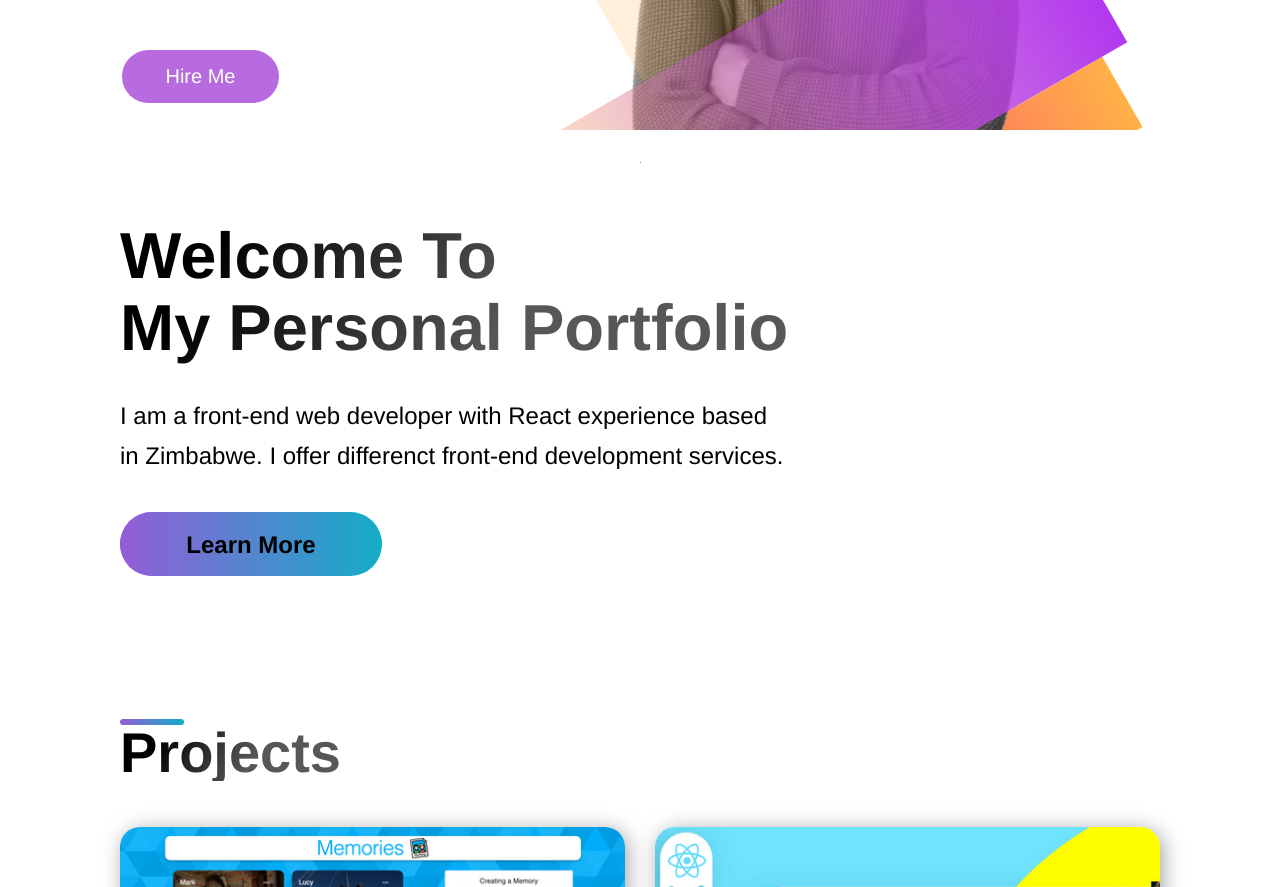
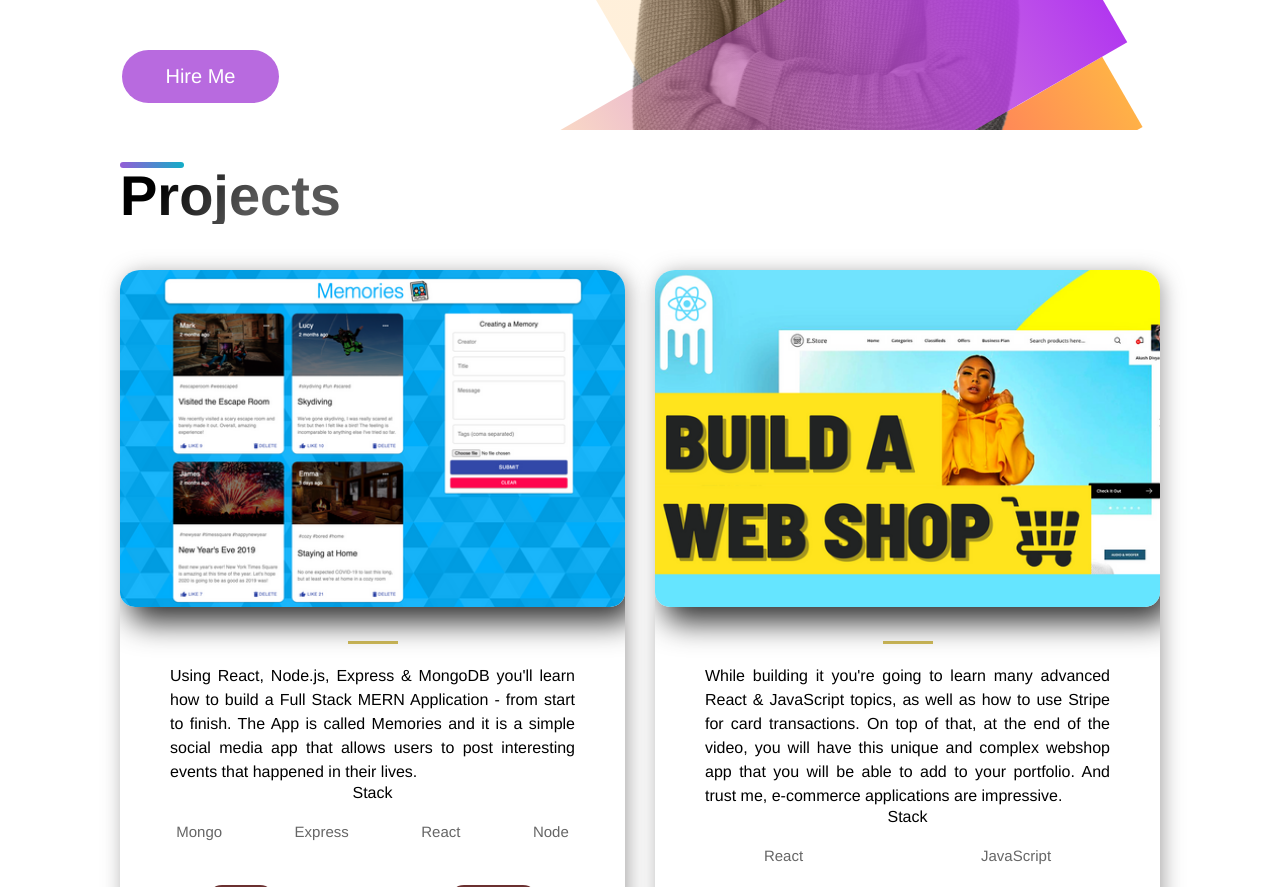
Before and after one commit to yesayajones/portfolio, a Next.js app: page / in a window 1280 px wide. Shown: the part 500-1387 px from the top of the page. Built offline with nearby package versions, Linux system fonts and the light colour scheme.

Commit message:
chore: Remove Timeline references

```diff
--- a/src/pages/index.js
+++ b/src/pages/index.js
@@ -6,12 +6,10 @@ import Hero from '../components/Hero/Hero';
 import Projects from '../components/Projects/Projects';
 import { Stack } from '../components/Stack/Stack';
 import Technologies from '../components/Technologies/Technologies';
-import Timeline from '../components/TimeLine/TimeLine';
 import Intro from '../components/Intro/Intro';
 //Imports the Layout and Section components
 import { Layout } from '../layout/Layout';
 import { Section } from '../styles/GlobalComponents';
-import New from '../components/New/New';
 
 //Defines a function component  Home that returns a Layout component with several child components.
 const Home = () => {
@@ -25,10 +23,10 @@ const Home = () => {
 
 			<Layout>
 				<Intro />
-				<Section grid>
+				{/* <Section grid>
 					<Hero />
 					<BgAnimation />
-				</Section>
+				</Section> */}
 				<Projects />
 				<Technologies />
 				<Acomplishments />
```
